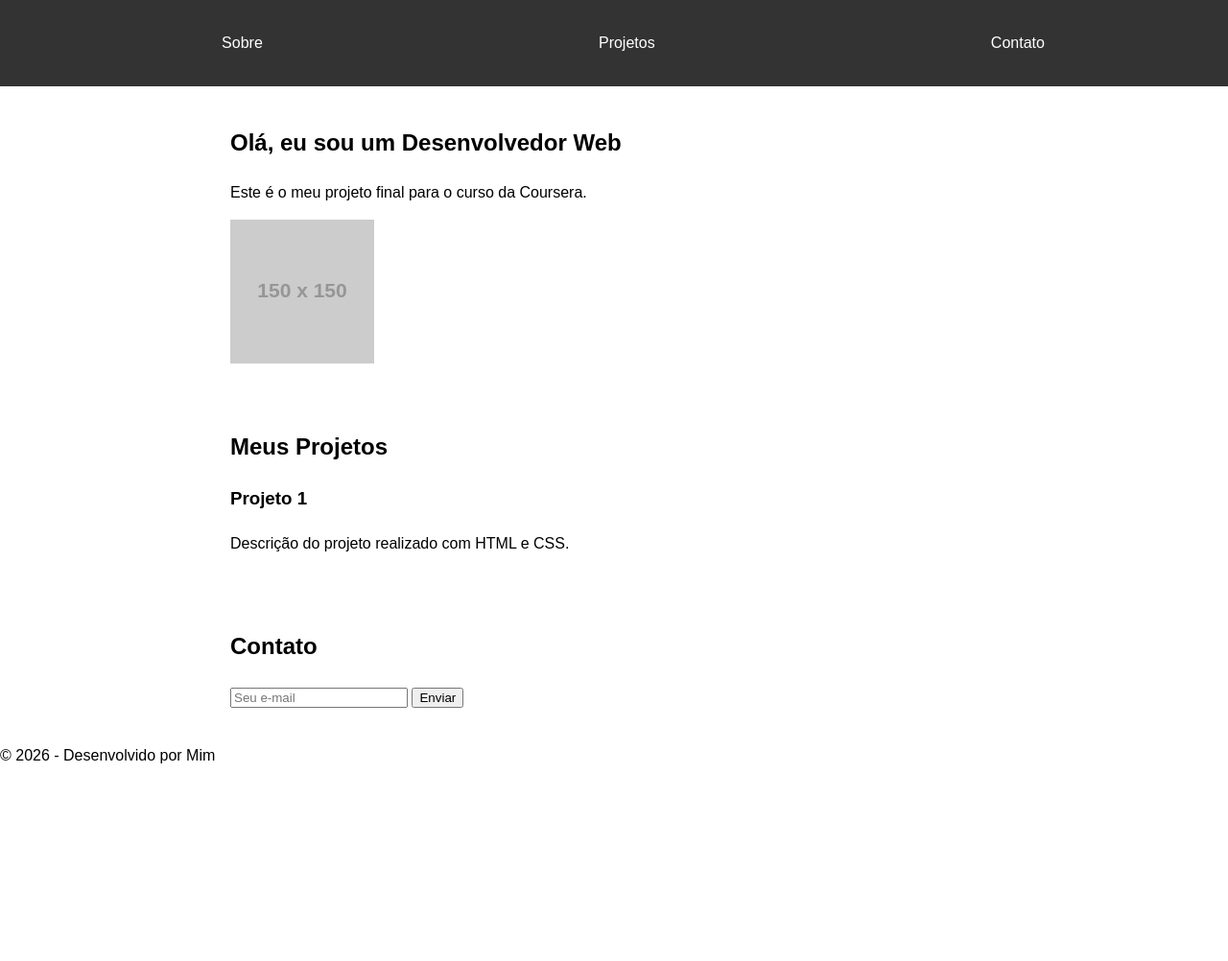
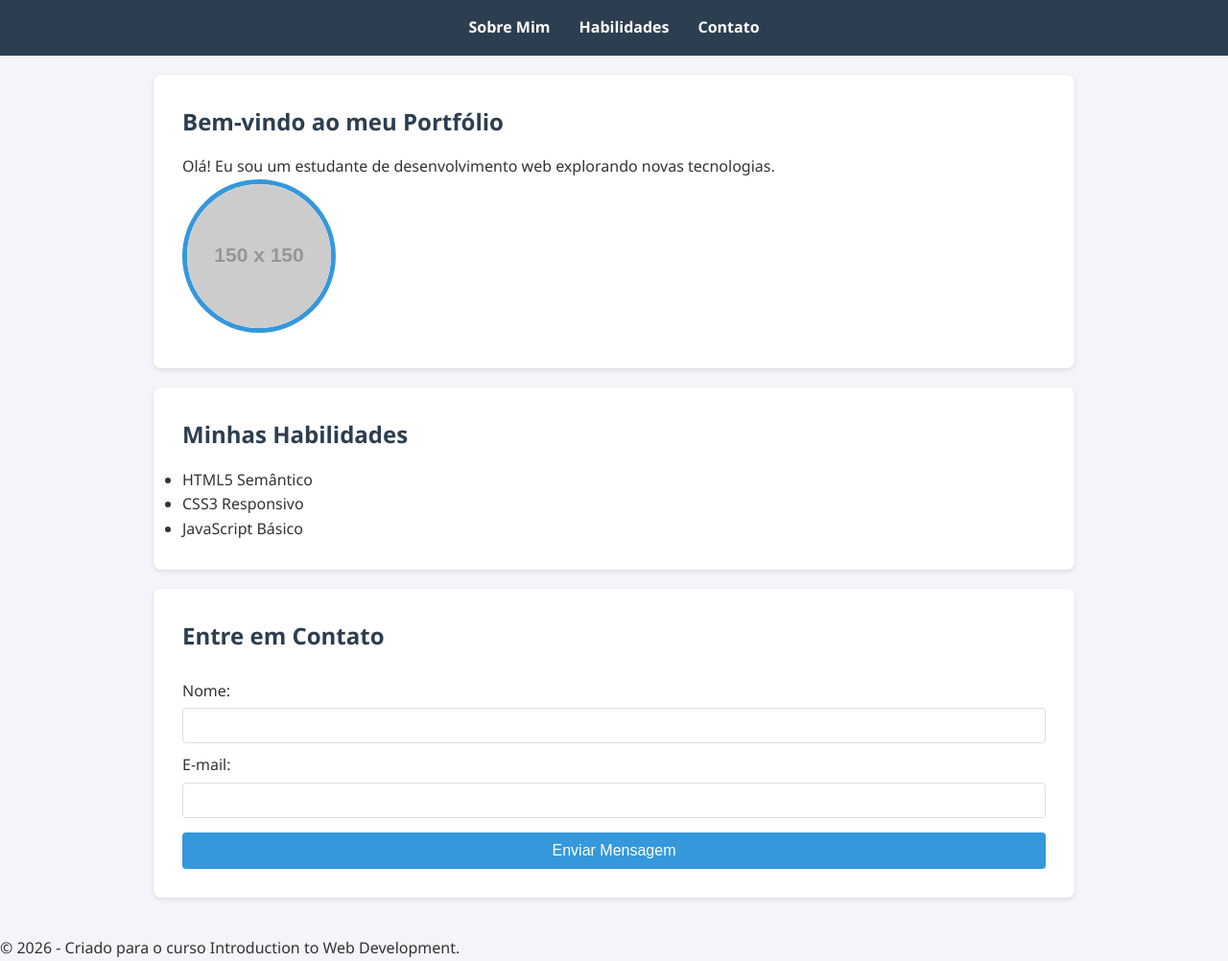
Before and after one commit to marciomazeu/projeto-coursera-web, a plain HTML site: page index.html in a window 1280 px wide. Shown: the whole page at 96% size. Before the commit the page ends 817 px from the top, so only its background shows below. Drawn offline with Linux system fonts and the light colour scheme; placeholder pictures from the web are drawn by us.

Commit message:
projet is finished

```diff
--- a/index.html
+++ b/index.html
@@ -3,15 +3,16 @@
 <head>
     <meta charset="UTF-8">
     <meta name="viewport" content="width=device-width, initial-scale=1.0">
-    <title>Meu Portfólio</title>
     <link rel="stylesheet" href="style.css">
+    <title>Meu Portfólio Profissional</title>
 </head>
 <body>
+
     <header>
         <nav>
             <ul>
-                <li><a href="#sobre">Sobre</a></li>
-                <li><a href="#projetos">Projetos</a></li>
+                <li><a href="#sobre">Sobre Mim</a></li>
+                <li><a href="#habilidades">Habilidades</a></li>
                 <li><a href="#contato">Contato</a></li>
             </ul>
         </nav>
@@ -19,31 +20,36 @@
 
     <main>
         <section id="sobre">
-            <h1>Olá, eu sou um Desenvolvedor Web</h1>
-            <p>Este é o meu projeto final para o curso da Coursera.</p>
-            <img src="https://via.placeholder.com/150" alt="Foto de perfil do desenvolvedor">
+            <h1>Bem-vindo ao meu Portfólio</h1>
+            <p>Olá! Eu sou um estudante de desenvolvimento web explorando novas tecnologias.</p>
+            <img src="https://via.placeholder.com/150" alt="Foto de perfil do desenvolvedor sorrindo">
         </section>
 
-        <section id="projetos">
-            <h2>Meus Projetos</h2>
-            <div class="projeto-card">
-                <h3>Projeto 1</h3>
-                <p>Descrição do projeto realizado com HTML e CSS.</p>
-            </div>
+        <section id="habilidades">
+            <h2>Minhas Habilidades</h2>
+            <ul>
+                <li>HTML5 Semântico</li>
+                <li>CSS3 Responsivo</li>
+                <li>JavaScript Básico</li>
+            </ul>
         </section>
 
         <section id="contato">
-            <h2>Contato</h2>
-            <form id="form-contato">
-                <input type="email" id="email" placeholder="Seu e-mail" required>
-                <button type="submit">Enviar</button>
+            <h2>Entre em Contato</h2>
+            <form>
+                <label for="nome">Nome:</label>
+                <input type="text" id="nome" name="nome" required>
+
+                <label for="email">E-mail:</label>
+                <input type="email" id="email" name="email" required>
+
+                <button type="submit">Enviar Mensagem</button>
             </form>
-            <p id="mensagem-sucesso" style="display:none;">Obrigado! Entraremos em contato.</p>
         </section>
     </main>
 
     <footer>
-        <p>&copy; 2026 - Desenvolvido por Mim</p>
+        <p>&copy; 2026 - Criado para o curso Introduction to Web Development.</p>
     </footer>
 
     <script src="script.js"></script>
--- a/script.js
+++ b/script.js
@@ -1,18 +1,37 @@
-document.getElementById('form-contato').addEventListener('submit', function(event) {
-    // Impede o envio real do formulário para testarmos a lógica
-    event.preventDefault();
+// 1. Validação do Formulário de Contato
+const form = document.getElementById('form-contato');
+const emailInput = document.getElementById('email');
 
-    const emailInput = document.getElementById('email').value;
-    const mensagemSucesso = document.getElementById('mensagem-sucesso');
+if (form) {
+    form.addEventListener('submit', function(event) {
+        // Evita que a página recarregue ao clicar em enviar
+        event.preventDefault();
 
-    if (emailInput.includes('@')) {
-        mensagemSucesso.style.display = 'block';
-        mensagemSucesso.style.color = 'green';
-        this.reset(); // Limpa o formulário
-    } else {
-        alert('Por favor, insira um e-mail válido.');
-    }
+        const emailValue = emailInput.value;
+
+        // Lógica simples para verificar se o e-mail parece válido
+        if (emailValue.includes('@') && emailValue.includes('.')) {
+            alert('Mensagem enviada com sucesso! Entraremos em contato em breve.');
+            form.reset(); // Limpa os campos após o envio
+        } else {
+            alert('Por favor, insira um endereço de e-mail válido.');
+        }
+    });
+}
+
+// 2. Efeito de Interatividade: Mensagem de Boas-vindas no Console
+// (Útil para mostrar que o script está rodando corretamente)
+window.onload = function() {
+    console.log("Portfólio interativo carregado com sucesso.");
+};
+
+// 3. Funcionalidade Extra: Scroll Suave ao clicar nos links do menu
+document.querySelectorAll('nav a').forEach(anchor => {
+    anchor.addEventListener('click', function(e) {
+        e.preventDefault();
+        const sectionId = this.getAttribute('href');
+        document.querySelector(sectionId).scrollIntoView({
+            behavior: 'smooth'
+        });
+    });
 });
-
-// Interatividade extra: Log de boas-vindas no console
-console.log("Portfólio carregado com sucesso!");
--- a/style.css
+++ b/style.css
@@ -1,43 +1,116 @@
-/* Estilos Gerais */
-body {
-    font-family: Arial, sans-serif;
-    line-height: 1.6;
+/* 1. Reset e Estilos de Base */
+* {
     margin: 0;
     padding: 0;
-    transition: background 0.3s;
+    box-sizing: border-box;
 }
 
+body {
+    font-family: 'Segoe UI', Tahoma, Geneva, Verdana, sans-serif;
+    line-height: 1.6;
+    color: #333;
+    background-color: #f4f4f9;
+}
+
+/* 2. Cabeçalho e Navegação */
 header {
-    background: #333;
+    background: #2c3e50;
     color: #fff;
-    padding: 1rem;
+    padding: 1rem 0;
+    position: sticky;
+    top: 0;
+    z-index: 1000;
 }
 
 nav ul {
+    display: flex;
+    justify-content: center;
     list-style: none;
-    display: flex;
-    justify-content: space-around;
+}
+
+nav ul li {
+    margin: 0 15px;
 }
 
 nav a {
-    color: white;
+    color: #fff;
     text-decoration: none;
+    font-weight: bold;
+}
+
+nav a:hover {
+    color: #3498db;
+}
+
+/* 3. Seções Principais */
+main {
+    padding: 20px;
+    max-width: 1000px;
+    margin: auto;
 }
 
 section {
-    padding: 20px;
-    max-width: 800px;
-    margin: auto;
+    background: #fff;
+    margin-bottom: 20px;
+    padding: 30px;
+    border-radius: 8px;
+    box-shadow: 0 2px 5px rgba(0,0,0,0.1);
 }
 
-/* Responsividade: Ajuste para telas menores */
-@media (max-width: 600px) {
+h1, h2 {
+    color: #2c3e50;
+    margin-bottom: 15px;
+}
+
+img {
+    max-width: 100%;
+    height: auto;
+    border-radius: 50%;
+    border: 5px solid #3498db;
+}
+
+/* 4. Formulário Estilizado */
+form {
+    display: flex;
+    flex-direction: column;
+}
+
+label {
+    margin-top: 10px;
+}
+
+input, button {
+    padding: 10px;
+    margin-top: 5px;
+    border-radius: 4px;
+    border: 1px solid #ddd;
+}
+
+button {
+    background-color: #3498db;
+    color: white;
+    border: none;
+    cursor: pointer;
+    margin-top: 15px;
+    font-size: 1rem;
+}
+
+button:hover {
+    background-color: #2980b9;
+}
+
+/* 5. RESPONSIVIDADE (Crucial para a nota) */
+@media (max-width: 768px) {
     nav ul {
         flex-direction: column;
         align-items: center;
     }
 
+    nav ul li {
+        margin: 5px 0;
+    }
+
     section {
-        padding: 10px;
+        padding: 15px;
     }
 }
```
